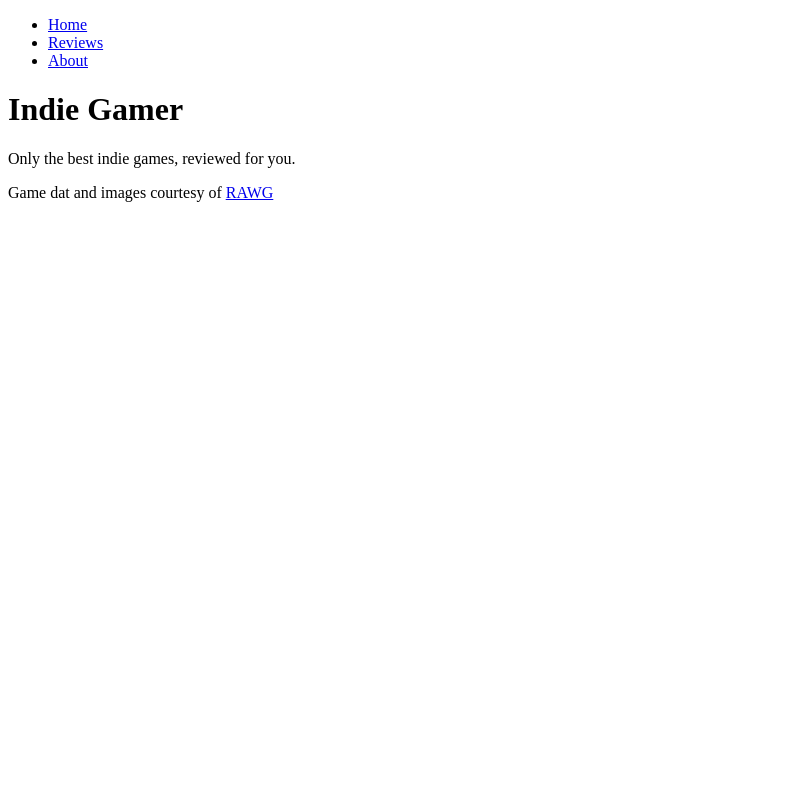
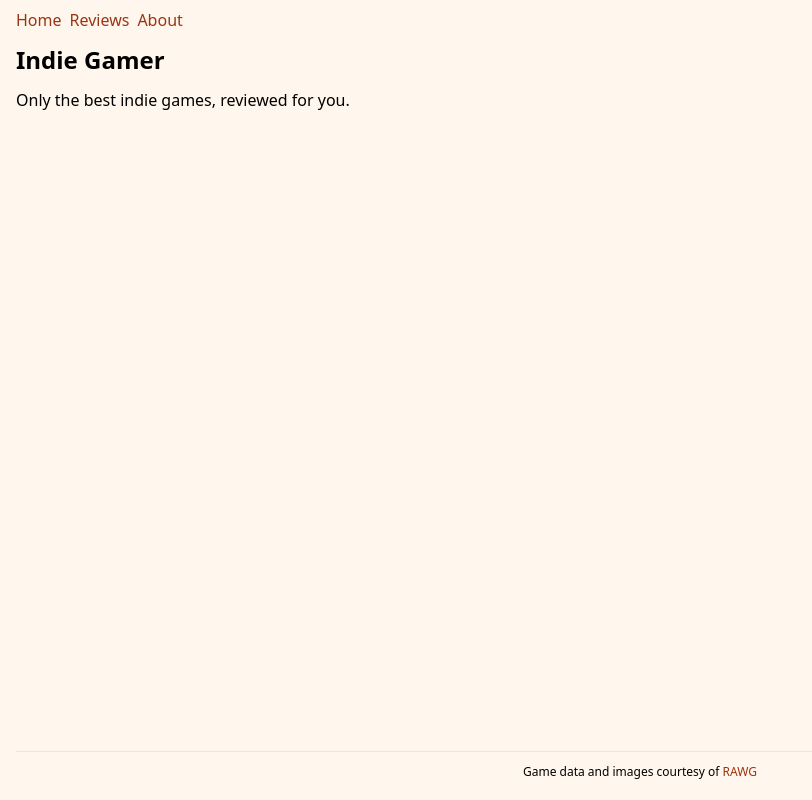
Before and after one commit to sigmadream/application-nextjs-game-review, a Next.js app: page / in a window 1280 px wide. Shown: the whole page, without its empty margins (0-812 px from the left). Built offline with nearby package versions, Linux system fonts and the light colour scheme.

Commit message:
feat: styling

```diff
--- a/app/about/page.jsx
+++ b/app/about/page.jsx
@@ -1,7 +1,9 @@
+import Heading from "../../components/Heading";
+
 export default function AboutPage() {
   return (
     <>
-      <h1>About</h1>
+      <Heading>About</Heading>
       <p>Here we'll list all the about.</p>
     </>
   );
--- /dev/null
+++ b/app/globals.css
@@ -0,0 +1,3 @@
+@tailwind base;
+@tailwind components;
+@tailwind utilities;
--- a/app/layout.jsx
+++ b/app/layout.jsx
@@ -1,30 +1,21 @@
-import Link from "next/link";
+import NavBar from "../components/NavBar";
+import "./globals.css";
 
 export default function RootLayout({ children }) {
   return (
     <html>
-      <body>
+      <body className="bg-orange-50 flex flex-col px-4 py-2 min-h-screen">
         <header>
-          <nav>
-            <ul>
-              <li>
-                <Link href="/">Home</Link>
-              </li>
-              <li>
-                <Link href="/reviews">Reviews</Link>
-              </li>
-              <li>
-                <Link href="/about" prefetch={false}>
-                  About
-                </Link>
-              </li>
-            </ul>
-          </nav>
+          <NavBar />
         </header>
-        <main>{children}</main>
-        <footer>
-          Game dat and images courtesy of{" "}
-          <a href="https://www.rawg.io" target="_blank">
+        <main className="grow py-3">{children}</main>
+        <footer className="border-t py-3 text-center text-xs">
+          Game data and images courtesy of{" "}
+          <a
+            href="https://rawg.io/"
+            target="_blank"
+            className="text-orange-800 hover:underline"
+          >
             RAWG
           </a>
         </footer>
--- a/app/page.jsx
+++ b/app/page.jsx
@@ -1,8 +1,9 @@
+import Heading from "../components/Heading";
+
 export default function HomePage() {
-  console.log("[HomePage] rendering");
   return (
     <>
-      <h1>Indie Gamer</h1>
+      <Heading>Indie Gamer</Heading>
       <p>Only the best indie games, reviewed for you.</p>
     </>
   );
--- a/app/reviews/hollow-knight/page.jsx
+++ b/app/reviews/hollow-knight/page.jsx
@@ -1,7 +1,9 @@
+import Heading from "../../../components/Heading";
+
 export default function HollowKnightPage() {
   return (
     <>
-      <h1>Hollow Knight</h1>
+      <Heading>Hollow Knight</Heading>
       <p>This will be the review for Hollow Knight.</p>
     </>
   );
--- a/app/reviews/stardew-valley/page.jsx
+++ b/app/reviews/stardew-valley/page.jsx
@@ -1,7 +1,9 @@
+import Heading from "../../../components/Heading";
+
 export default function StardewValleyPage() {
   return (
     <>
-      <h1>Stardew Valley</h1>
+      <Heading>Stardew Valley</Heading>
       <p>This will be the review for Stardew Valley.</p>
     </>
   );
--- /dev/null
+++ b/components/Heading.jsx
@@ -0,0 +1,3 @@
+export default function Heading({ children }) {
+  return <h1 className="font-bold pb-3 text-2xl">{children}</h1>;
+}
--- /dev/null
+++ b/components/NavBar.jsx
@@ -0,0 +1,29 @@
+import Link from "next/link";
+
+export default function NavBar() {
+  return (
+    <nav>
+      <ul className="flex gap-2">
+        <li>
+          <Link href="/" className="text-orange-800 hover:underline">
+            Home
+          </Link>
+        </li>
+        <li>
+          <Link href="/reviews" className="text-orange-800 hover:underline">
+            Reviews
+          </Link>
+        </li>
+        <li>
+          <Link
+            href="/about"
+            prefetch={false}
+            className="text-orange-800 hover:underline"
+          >
+            About
+          </Link>
+        </li>
+      </ul>
+    </nav>
+  );
+}
--- a/package.json
+++ b/package.json
@@ -11,5 +11,10 @@
     "next": "^13.4.19",
     "react": "^18.2.0",
     "react-dom": "^18.2.0"
+  },
+  "devDependencies": {
+    "autoprefixer": "^10.4.15",
+    "postcss": "^8.4.29",
+    "tailwindcss": "^3.3.3"
   }
 }
--- /dev/null
+++ b/postcss.config.js
@@ -0,0 +1,6 @@
+module.exports = {
+  plugins: {
+    tailwindcss: {},
+    autoprefixer: {},
+  },
+}
--- /dev/null
+++ b/tailwind.config.js
@@ -0,0 +1,11 @@
+/** @type {import('tailwindcss').Config} */
+module.exports = {
+  content: [
+    "./app/**/*.{js,ts,jsx,tsx,mdx}", // Note the addition of the `app` directory.
+    "./components/**/*.{js,ts,jsx,tsx,mdx}",
+  ],
+  theme: {
+    extend: {},
+  },
+  plugins: [],
+};
```
Also changed, not shown: 1 other file (tests, documents, lock files or other folders).
